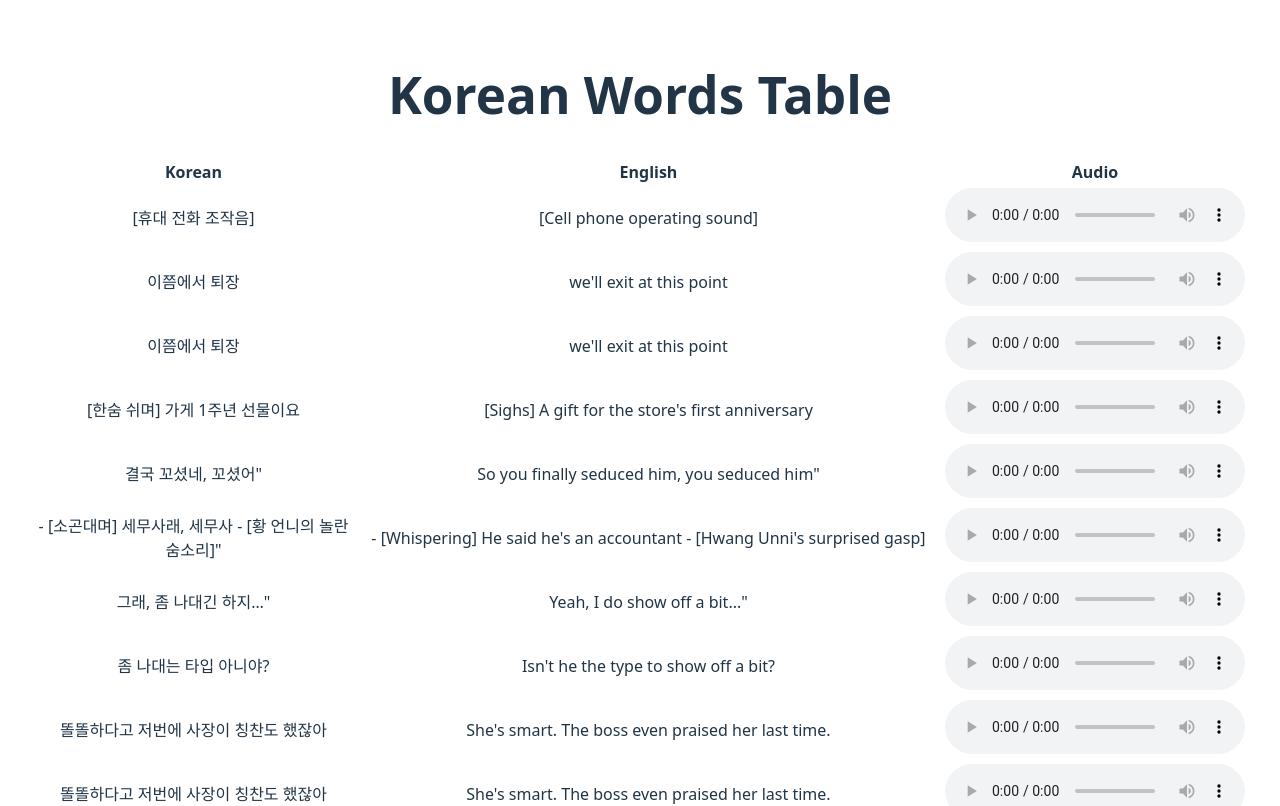
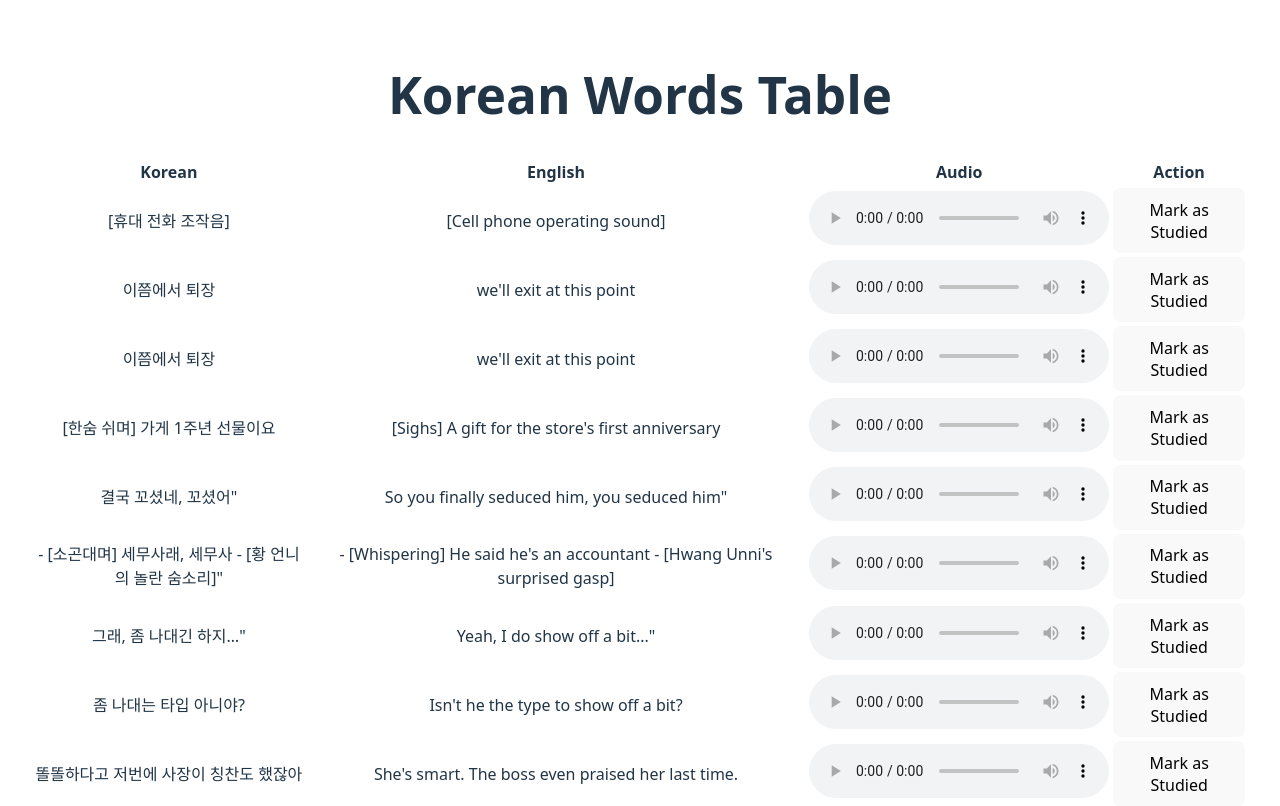
Before and after one commit to kyleerin/language-study, a React (Vite) app: page / in a window 1280 px wide. Shown: the top 806 px of the page. Built offline with nearby package versions, Linux system fonts and the light colour scheme.

Commit message:
add studied button

```diff
--- a/src/App.jsx
+++ b/src/App.jsx
@@ -18,6 +18,7 @@ function parseCSV(text) {
 
 function App() {
   const [rows, setRows] = useState([]);
+  const [studied, setStudied] = useState({});
 
   useEffect(() => {
     fetch('/data.csv')
@@ -26,6 +27,10 @@ function App() {
         setRows(parseCSV(text));
       });
   }, []);
+
+  const markStudied = idx => {
+    setStudied(prev => ({ ...prev, [idx]: true }));
+  };
 
   return (
     <div className="container">
@@ -36,24 +41,32 @@ function App() {
             <th>Korean</th>
             <th>English</th>
             <th>Audio</th>
+            <th>Action</th>
           </tr>
         </thead>
         <tbody>
           {rows.length === 0 ? (
             <tr>
-              <td colSpan={3} style={{ textAlign: 'center' }}>
+              <td colSpan={4} style={{ textAlign: 'center' }}>
                 No data found. Please check your CSV file format and columns.
               </td>
             </tr>
           ) : (
             rows.map((row, idx) => (
-              <tr key={idx}>
+              <tr key={idx} style={studied[idx] ? { background: '#d4ffd4' } : {}}>
                 <td>{row.korean}</td>
                 <td>{row.english}</td>
                 <td>
                   {row.audio ? (
                     <audio controls src={`/media/${row.audio}`}/>
                   ) : 'No audio'}
+                </td>
+                <td>
+                  {studied[idx] ? (
+                    <span style={{ color: 'green', fontWeight: 'bold' }}>Studied</span>
+                  ) : (
+                    <button onClick={() => markStudied(idx)}>Mark as Studied</button>
+                  )}
                 </td>
               </tr>
             ))
```
